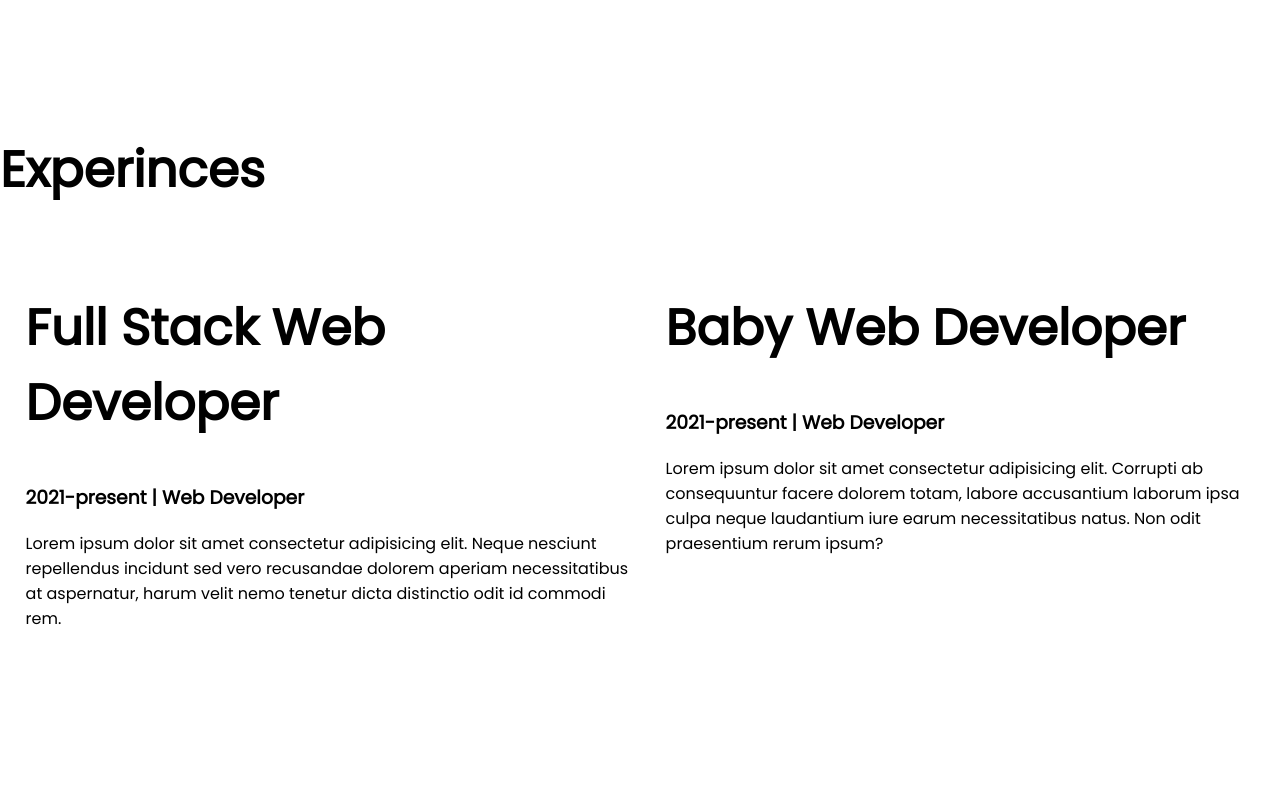
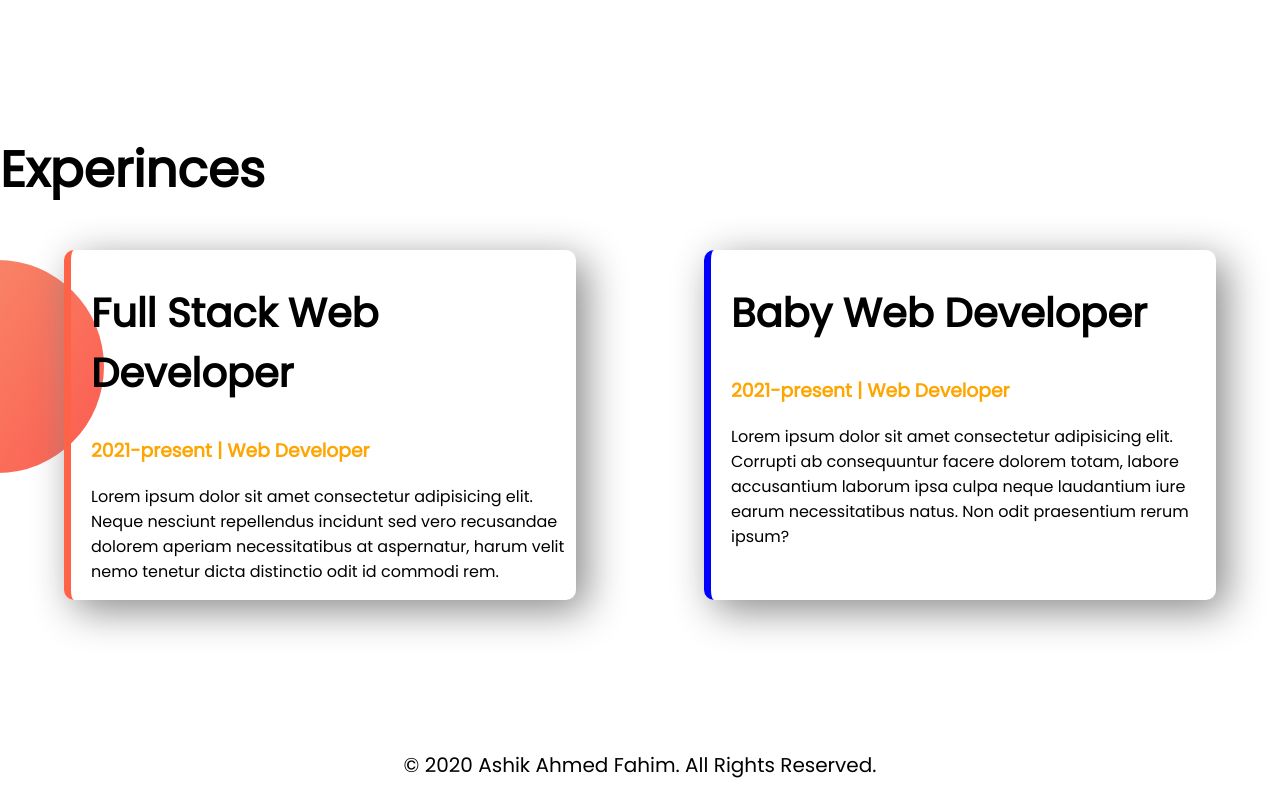
Before and after one commit to ashikahmedfahim/developer-portfolio, a plain HTML site: page index.html in a window 1280 px wide. Shown: the part 1209-2009 px from the top of the page. Drawn offline with Linux system fonts and the light colour scheme.

Commit message:
experince section completed and footer added

```diff
--- a/index.html
+++ b/index.html
@@ -60,9 +60,9 @@
     <section class="experince-area">
       <h1>Experinces</h1>
       <div class="flexible-container">
-        <div class="half-width">
-          <h1>Full Stack Web Developer</h1>
-          <h3>2021-present | Web Developer</h3>
+        <div id="area-one" class="half-width experince-item">
+          <h2>Full Stack Web Developer</h2>
+          <h3 class="orange-color">2021-present | Web Developer</h3>
           <p>
             Lorem ipsum dolor sit amet consectetur adipisicing elit. Neque
             nesciunt repellendus incidunt sed vero recusandae dolorem aperiam
@@ -70,9 +70,9 @@
             distinctio odit id commodi rem.
           </p>
         </div>
-        <div class="half-width">
-          <h1>Baby Web Developer</h1>
-          <h3>2021-present | Web Developer</h3>
+        <div id="area-two" class="half-width experince-item">
+          <h2>Baby Web Developer</h2>
+          <h3 class="orange-color">2021-present | Web Developer</h3>
           <p>
             Lorem ipsum dolor sit amet consectetur adipisicing elit. Corrupti ab
             consequuntur facere dolorem totam, labore accusantium laborum ipsa
@@ -83,4 +83,7 @@
       </div>
     </section>
   </body>
+  <footer>
+    <p>&copy; 2020 Ashik Ahmed Fahim. All Rights Reserved.</p>
+  </footer>
 </html>
--- a/style.css
+++ b/style.css
@@ -4,6 +4,9 @@ body {
 }
 h1 {
   font-size: 50px;
+}
+h2 {
+  font-size: 40px;
 }
 .orange-color {
   color: orange;
@@ -36,3 +39,25 @@ h1 {
   background-repeat: no-repeat;
   background-position: right;
 }
+.experince-area {
+  background-image: url(images/exp-bg.png);
+  background-repeat: no-repeat;
+  background-position: left;
+}
+.experince-item {
+  box-shadow: 10px 10px 40px #888888;
+  width: 40%;
+  margin: 0 5%;
+  padding-left: 20px;
+  border-radius: 10px;
+}
+#area-one {
+  border-left: 7px solid tomato;
+}
+#area-two {
+  border-left: 7px solid blue;
+}
+footer p{
+    font-size: 20px;
+    text-align: center;
+}
```
